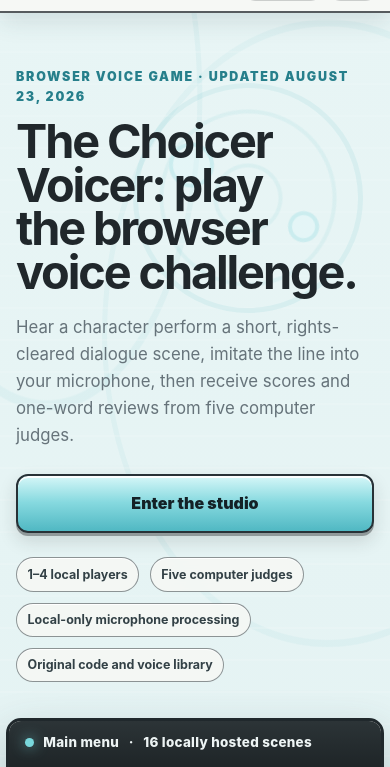
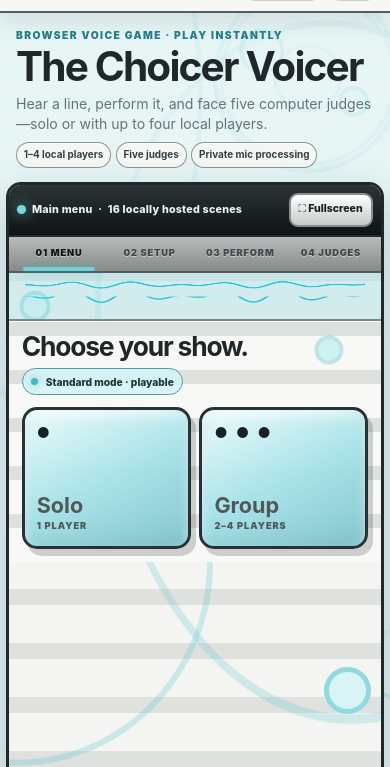
Before and after one commit to lisheng3698-design/thechoicervoicer-me, a website built with Vite: page index.html in a window 390 px wide. Shown: the part 55-822 px from the top of the page. Built offline with nearby package versions, Linux system fonts and the light colour scheme.

Commit message:
Move playable game into homepage first view

```diff
--- a/index.html
+++ b/index.html
@@ -92,18 +92,18 @@
     </header>
 
     <main id="main-content">
-      <section class="home-intro container">
-        <p class="eyebrow">Browser voice game · Updated August 23, 2026</p>
-        <h1>The Choicer Voicer: play the browser voice challenge.</h1>
-        <p class="hero__lead">Hear a character perform a short, rights-cleared dialogue scene, imitate the line into your microphone, then receive scores and one-word reviews from five computer judges.</p>
-        <div class="hero__actions">
-          <a class="button button--primary button--large" href="#play">Enter the studio</a>
+      <section class="home-intro home-intro--compact container">
+        <div class="home-intro__title">
+          <p class="eyebrow">Browser voice game · Play instantly</p>
+          <h1>The Choicer Voicer</h1>
         </div>
-        <div class="trust-row" aria-label="Browser challenge highlights">
-          <span class="pill">1–4 local players</span>
-          <span class="pill">Five computer judges</span>
-          <span class="pill">Local-only microphone processing</span>
-          <span class="pill">Original code and voice library</span>
+        <div class="home-intro__summary">
+          <p class="hero__lead">Hear a line, perform it, and face five computer judges—solo or with up to four local players.</p>
+          <div class="trust-row" aria-label="Browser challenge highlights">
+            <span class="pill">1–4 local players</span>
+            <span class="pill">Five judges</span>
+            <span class="pill">Private mic processing</span>
+          </div>
         </div>
       </section>
 
--- a/src/style.css
+++ b/src/style.css
@@ -3038,3 +3038,214 @@
     display: none;
   }
 }
+
+/* Keep the playable game, not promotional copy, in the homepage first view. */
+.home-intro--compact {
+  display: grid;
+  align-items: end;
+  gap: clamp(1.5rem, 4vw, 4rem);
+  grid-template-columns: minmax(0, 1.12fr) minmax(330px, 0.88fr);
+  padding-block: clamp(1.3rem, 2.5vw, 2.15rem) clamp(1rem, 1.8vw, 1.6rem);
+}
+
+.home-intro--compact::after {
+  top: -32%;
+  right: 4%;
+  width: clamp(150px, 18vw, 240px);
+  opacity: 0.42;
+}
+
+.home-intro--compact .eyebrow {
+  margin-bottom: 0.45rem;
+}
+
+.home-intro--compact h1 {
+  max-width: none;
+  margin: 0;
+  font-size: clamp(2.7rem, 4.6vw, 4.5rem);
+  line-height: 0.92;
+  white-space: nowrap;
+}
+
+.home-intro__summary {
+  position: relative;
+  z-index: 1;
+  padding-bottom: 0.1rem;
+}
+
+.home-intro--compact .hero__lead {
+  max-width: 50ch;
+  margin: 0;
+  font-size: clamp(0.98rem, 1.45vw, 1.12rem);
+  line-height: 1.5;
+}
+
+.home-intro--compact .trust-row {
+  justify-content: flex-start;
+  gap: 0.42rem;
+  margin-top: 0.75rem;
+}
+
+.home-intro--compact .pill {
+  padding: 0.32rem 0.58rem;
+  font-size: 0.72rem;
+}
+
+.game-shell--home {
+  scroll-margin-top: 88px;
+}
+
+.game-shell .icon-button[hidden] {
+  display: none !important;
+}
+
+.game-shell--home[data-phase="menu"] .game-canvas-wrap {
+  height: 104px;
+}
+
+.game-shell--home[data-phase="menu"] .game-panel {
+  min-height: 400px;
+  padding: clamp(1.4rem, 3vw, 2.5rem);
+}
+
+.game-shell--home[data-phase="menu"] .mode-choice {
+  min-height: 236px;
+}
+
+@media (max-width: 820px) {
+  .home-intro--compact {
+    gap: 0.7rem;
+    grid-template-columns: 1fr;
+    padding-block: 1.2rem 1rem;
+  }
+
+  .home-intro--compact::after {
+    top: -18%;
+    right: -8%;
+    width: 180px;
+    opacity: 0.26;
+  }
+
+  .home-intro--compact h1 {
+    font-size: clamp(2.5rem, 8.5vw, 3.5rem);
+    white-space: normal;
+  }
+
+  .home-intro--compact .hero__lead {
+    font-size: 0.96rem;
+  }
+}
+
+@media (max-width: 560px) {
+  .home-intro--compact {
+    gap: 0.58rem;
+    padding-block: 0.9rem 0.78rem;
+  }
+
+  .home-intro--compact .eyebrow {
+    margin-bottom: 0.25rem;
+    font-size: 0.64rem;
+  }
+
+  .home-intro--compact h1 {
+    font-size: clamp(2.25rem, 10.4vw, 2.85rem);
+  }
+
+  .home-intro--compact .hero__lead {
+    font-size: 0.88rem;
+    line-height: 1.42;
+  }
+
+  .home-intro--compact .trust-row {
+    gap: 0.3rem;
+    margin-top: 0.48rem;
+  }
+
+  .home-intro--compact .pill {
+    padding: 0.24rem 0.42rem;
+    font-size: 0.62rem;
+  }
+
+  .game-shell--home[data-phase="menu"] .game-toolbar {
+    min-height: 52px;
+    align-items: center;
+    flex-direction: row;
+    gap: 0.45rem;
+    padding: 0.48rem 0.55rem;
+  }
+
+  .game-shell--home[data-phase="menu"] .game-toolbar__status {
+    flex: 1 1 auto;
+    gap: 0.35rem;
+    font-size: 0.67rem;
+  }
+
+  .game-shell--home[data-phase="menu"] .game-toolbar__actions {
+    width: auto;
+  }
+
+  .game-shell--home[data-phase="menu"] .icon-button {
+    min-height: 34px;
+    padding: 0.35rem 0.5rem;
+    font-size: 0.66rem;
+  }
+
+  .game-shell--home[data-phase="menu"] .game-canvas-wrap {
+    height: 48px;
+  }
+
+  .game-shell--home[data-phase="menu"] .game-panel {
+    min-height: 0;
+    padding: 0.82rem;
+  }
+
+  .game-shell--home[data-phase="menu"] .main-menu {
+    gap: 0.7rem;
+  }
+
+  .game-shell--home[data-phase="menu"] .main-menu__intro .eyebrow,
+  .game-shell--home[data-phase="menu"] .main-menu__intro > p:not(.eyebrow) {
+    display: none;
+  }
+
+  .game-shell--home[data-phase="menu"] .main-menu__intro h2 {
+    margin-bottom: 0.55rem;
+    font-size: 1.65rem;
+  }
+
+  .game-shell--home[data-phase="menu"] .mode-status {
+    padding: 0.28rem 0.5rem;
+    font-size: 0.64rem;
+  }
+
+  .game-shell--home[data-phase="menu"] .mode-choice-grid {
+    gap: 0.55rem;
+    grid-template-columns: repeat(2, minmax(0, 1fr));
+  }
+
+  .game-shell--home[data-phase="menu"] .mode-choice {
+    min-height: 142px;
+    gap: 0.22rem;
+    padding: 0.75rem;
+    border-radius: 15px;
+  }
+
+  .game-shell--home[data-phase="menu"] .mode-choice__icon {
+    top: 0.7rem;
+    left: 0.75rem;
+    font-size: 0.9rem;
+  }
+
+  .game-shell--home[data-phase="menu"] .mode-choice strong {
+    font-size: 1.35rem;
+  }
+
+  .game-shell--home[data-phase="menu"] .mode-choice > span:not(.mode-choice__icon) {
+    font-size: 0.58rem;
+  }
+
+  .game-shell--home[data-phase="menu"] .mode-choice small,
+  .game-shell--home[data-phase="menu"] .main-menu__note {
+    display: none;
+  }
+}
```
Also changed, not shown: tests/e2e/site.spec.ts (+18 -3 lines), tests/source.test.ts (+9 -0 lines), zh/index.html (+11 -11 lines).
